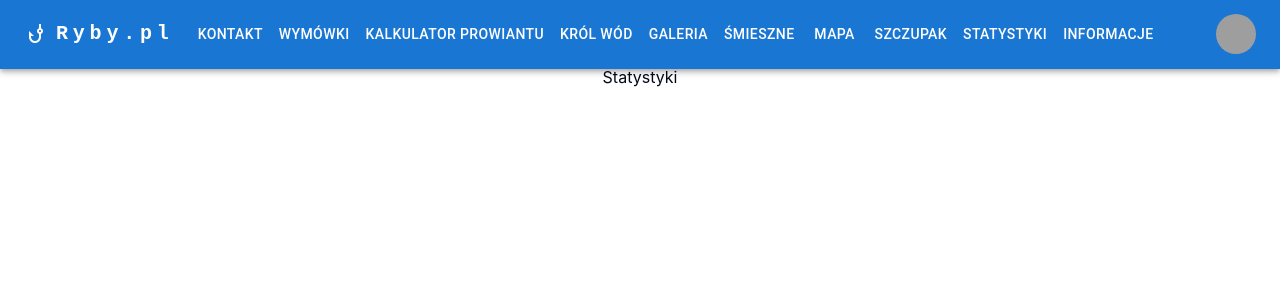
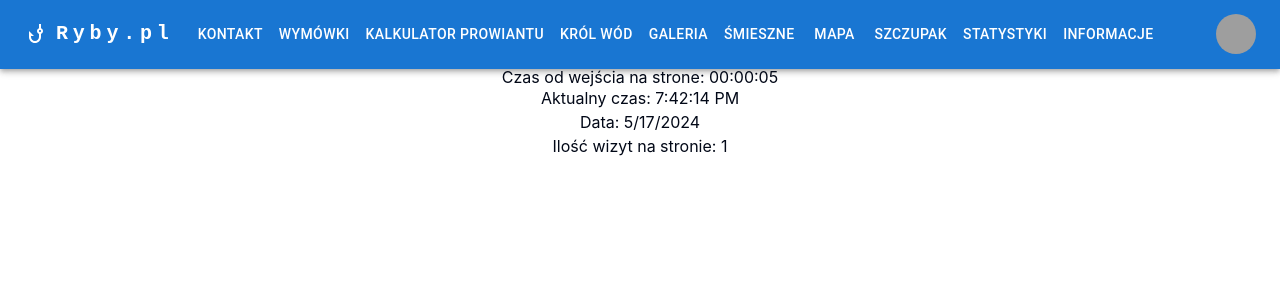
Before and after one commit to Git-bambi/Git-bambi.github.io, a React (Vite) app: page /statistics in a window 1280 px wide. Shown: the top 300 px of the page. Built offline with nearby package versions, Linux system fonts and the light colour scheme; grey boxes are pictures that could not be loaded.

Commit message:
add statistics

```diff
--- a/package.json
+++ b/package.json
@@ -24,11 +24,13 @@
     "class-variance-authority": "^0.7.0",
     "clsx": "^2.1.1",
     "cmdk": "^1.0.0",
+    "date-fns": "^3.6.0",
     "localforage": "^1.10.0",
     "lucide-react": "^0.378.0",
     "match-sorter": "^6.3.4",
     "react": "^18.2.0",
     "react-dom": "^18.2.0",
+    "react-live-clock": "^6.1.20",
     "react-router-dom": "^5.3.0",
     "sort-by": "^1.2.0",
     "tailwind-merge": "^2.3.0",
--- a/src/App.tsx
+++ b/src/App.tsx
@@ -12,8 +12,23 @@ import Funny from './components/Funny/Funny';
 import Map from './components/Map/Map';
 import Canvas from './components/Canvas/Canvas';
 import Statistics from './components/Statistics/Statistics';
+import { useEffect, useState } from 'react';
+import useLocalStorage from './useLocalStorage';
 
 function App() {
+
+  const [seconds, setSeconds] = useState(0);
+  const [visits, setVisits] = useLocalStorage('visit-counter', 0);
+
+  useEffect(() => {
+    //@ts-ignore
+    setVisits(visits + 1);
+    const intervalId = setInterval(() => {
+      setSeconds(prevSeconds => prevSeconds + 1);
+    }, 1000);
+
+    return () => clearInterval(intervalId);
+  }, []);
 
   return (
     <>
@@ -46,7 +61,11 @@ function App() {
               <Canvas />
             </Route>
             <Route path="/statistics">
-              <Statistics />
+              <Statistics
+                seconds={seconds}
+                //@ts-ignore
+                visits={visits}
+              />
             </Route>
             <Route path="/info">
               <About />
--- /dev/null
+++ b/src/components/Statistics/Clock.tsx
@@ -0,0 +1,25 @@
+import { useEffect, useState } from "react";
+
+const Clock = () => {
+  const [date, setDate] = useState(new Date());
+
+  const tick = () => {
+    setDate(new Date());
+  }
+
+  useEffect(() => {
+    const timerID = setInterval(() => tick(), 1);
+    return (() => {
+      clearInterval(timerID);
+    })
+  })
+
+  return (
+    <div>
+      <h2>Aktualny czas: {date.toLocaleTimeString()}</h2>
+      <h2>Data: {date.toLocaleDateString()}</h2>
+    </div>
+  );
+}
+
+export default Clock;
--- a/src/components/Statistics/Statistics.tsx
+++ b/src/components/Statistics/Statistics.tsx
@@ -1,9 +1,18 @@
-const Statistics = () => {
+import Clock from './Clock';
+import TimeCounter from './TimeCounter';
+interface StatisticsProps {
+  seconds: number;
+  visits: number;
+}
+
+const Statistics = ({ seconds, visits }: StatisticsProps) => {
   return (
     <div>
-      <h1>
-        Statystyki
-      </h1>
+      <TimeCounter seconds={seconds} />
+      <Clock />
+      <div>
+        Ilość wizyt na stronie: {visits}
+      </div>
     </div>
   )
 }
--- /dev/null
+++ b/src/components/Statistics/TimeCounter.tsx
@@ -0,0 +1,20 @@
+interface TimeCounterProps {
+  seconds: number;
+}
+
+const TimeCounter = ({ seconds }: TimeCounterProps) => {
+  const formatTime = (seconds: number) => {
+    const hrs = Math.floor(seconds / 3600);
+    const mins = Math.floor((seconds % 3600) / 60);
+    const secs = seconds % 60;
+    return `${hrs.toString().padStart(2, '0')}:${mins.toString().padStart(2, '0')}:${secs.toString().padStart(2, '0')}`;
+  };
+
+  return (
+    <div>
+      <h1>Czas od wejścia na strone: {formatTime(seconds)}</h1>
+    </div>
+  );
+};
+
+export default TimeCounter;
--- /dev/null
+++ b/src/useLocalStorage.tsx
@@ -0,0 +1,18 @@
+import { useState, useEffect } from 'react';
+
+function useLocalStorage(key: string, initialValue: number) {
+  const getInitialValue = () => {
+    const savedValue = localStorage.getItem(key);
+    return savedValue !== null ? Number(savedValue) : initialValue;
+  };
+
+  const [value, setValue] = useState<number>(getInitialValue);
+
+  useEffect(() => {
+    localStorage.setItem(key, value.toString());
+  }, [key, value]);
+
+  return [value, setValue];
+}
+
+export default useLocalStorage;
```
Also changed, not shown: 1 other file (tests, documents, lock files or other folders).
